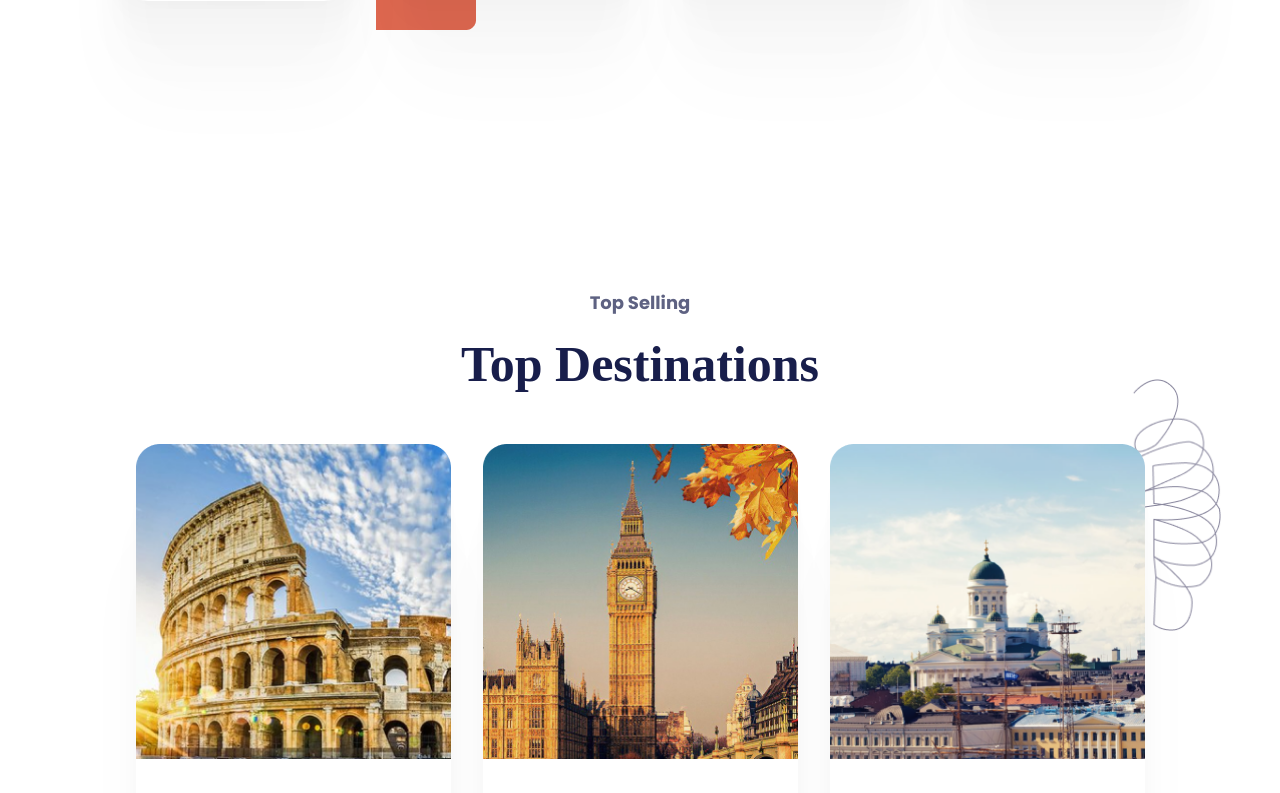
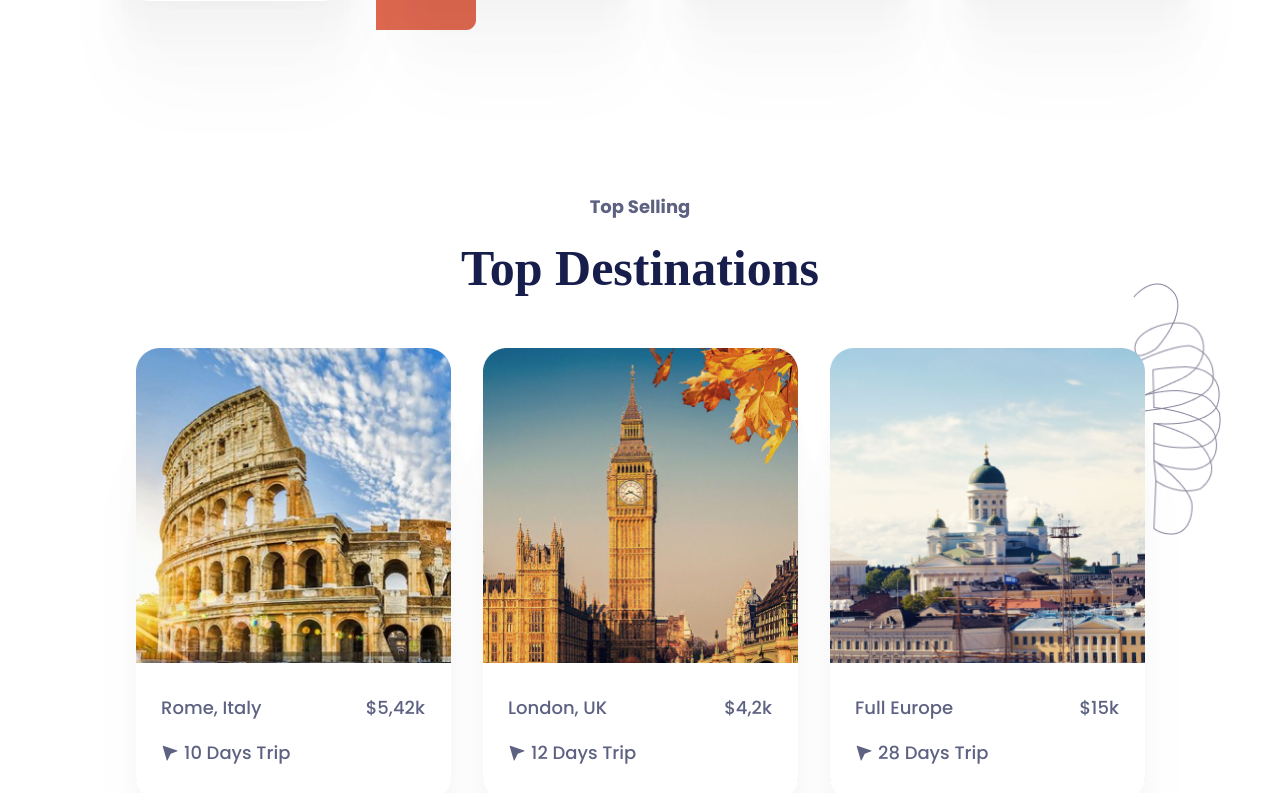
Before and after one commit to KrystianJonca/travel-agency-landing-page, a React (Create React App) app: page / in a window 1280 px wide. Shown: the part 1340-2133 px from the top of the page. Built offline with nearby package versions, Linux system fonts and the light colour scheme; a web font is replaced by a local one.

Commit message:
Changed margin

```diff
--- a/src/containers/destinations/Destinations.scss
+++ b/src/containers/destinations/Destinations.scss
@@ -1,6 +1,6 @@
 .tld__destinations {
   max-width: 1440px;
-  margin: 8rem auto;
+  margin: 2rem auto;
   display: flex;
   justify-content: center;
   align-items: center;
```
